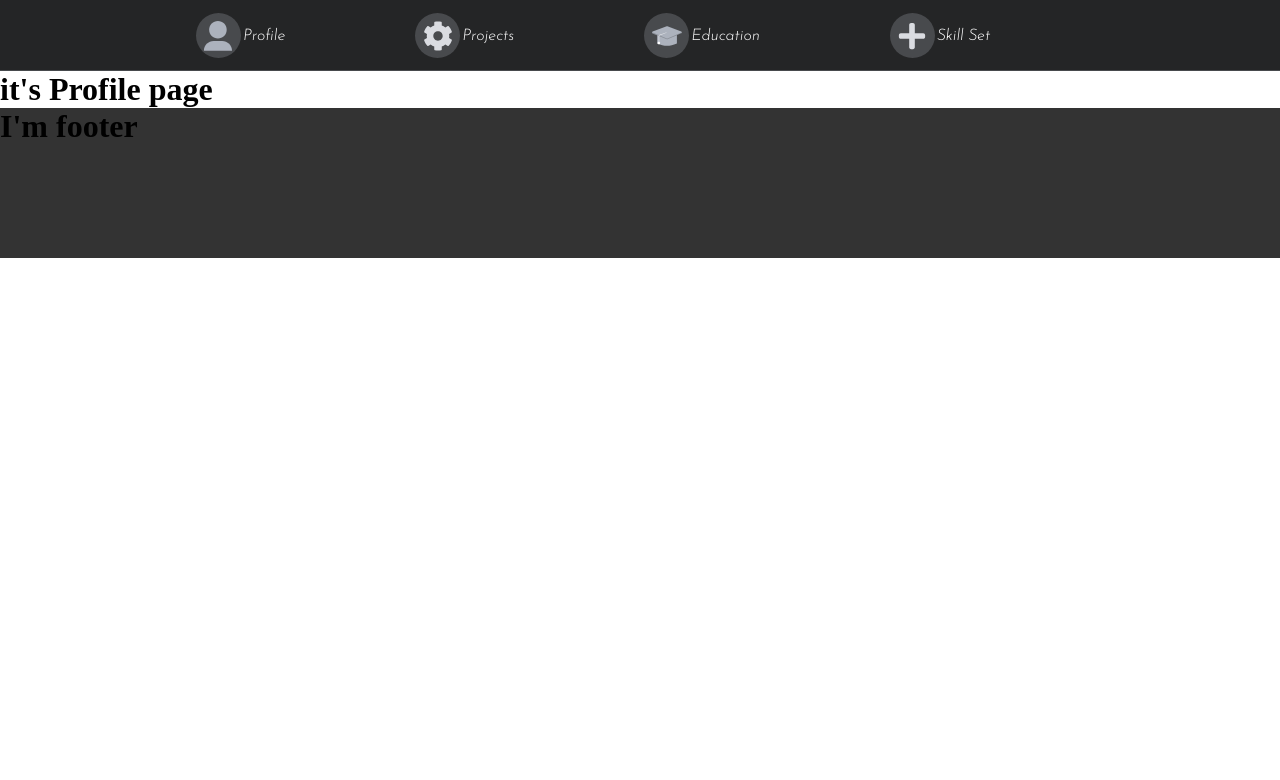
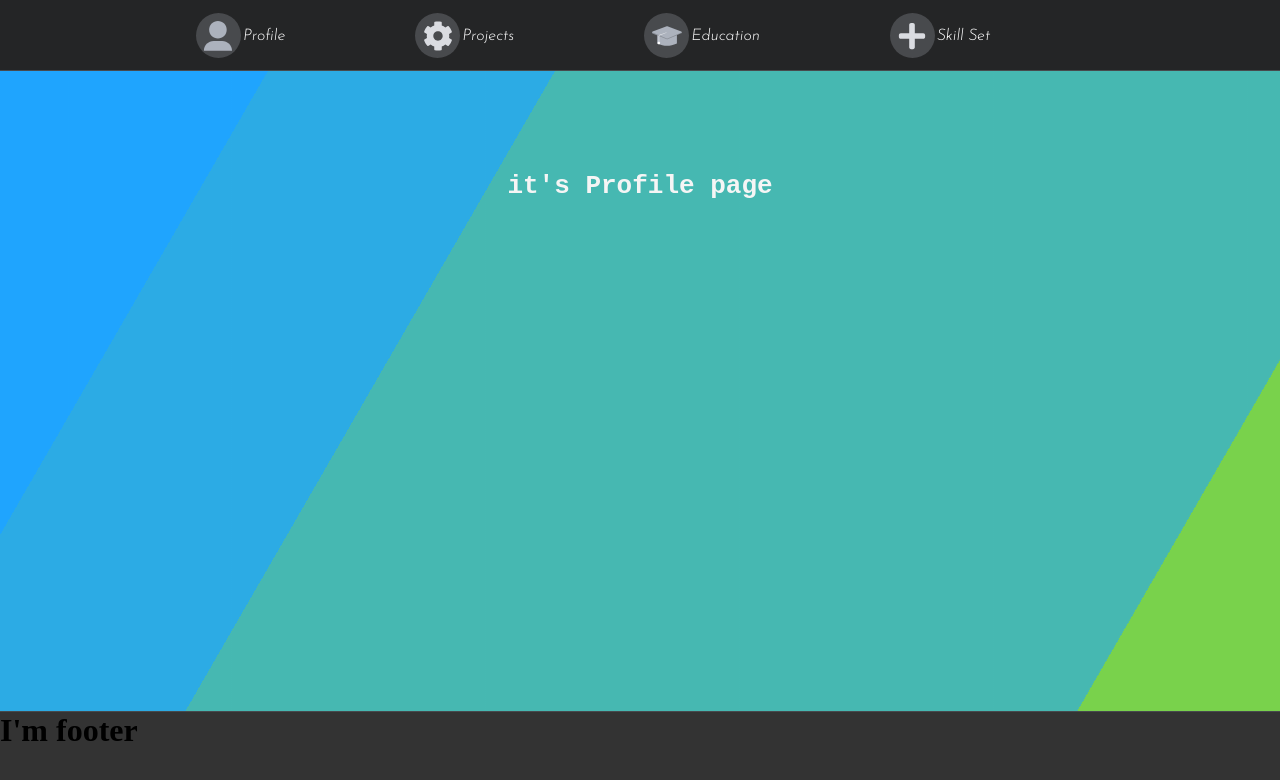
Before and after one commit to TarikDorhmi01/portfolio, a React (Create React App) app: page / in a window 1280 px wide. Shown: the top 780 px of the page. Built offline with nearby package versions, Linux system fonts and the light colour scheme.

Commit message:
background color of pages set

```diff
--- a/src/App.css
+++ b/src/App.css
@@ -8,5 +8,5 @@
   --bg-footer: #333333;
   --bg-purple: #8a2be2;
   --bg-orange: #ffa500;
-  --bg-profile: linear-gradient(var(--bg), var(--bg-footer));
+  --bg-profile: #575a89;
 }
--- a/src/Components/Footer/Footer.css
+++ b/src/Components/Footer/Footer.css
@@ -1,4 +1,5 @@
 .Footer {
   background-color: var(--bg-footer);
   height: 150px;
+  border-top: var(--border);
 }
--- a/src/Components/Navbar/NavItem.css
+++ b/src/Components/Navbar/NavItem.css
@@ -35,7 +35,7 @@
 }
 @media (max-width: 900px) {
   .nav-item {
-    margin: 0.7rem 3rem 1rem 1rem;
+    margin: 0.7rem 4rem 1rem 1rem;
     flex-direction: row;
   }
   .Description span {
--- a/src/Pages/Education/Education.css
+++ b/src/Pages/Education/Education.css
@@ -0,0 +1,25 @@
+.Education {
+  height: 80vh;
+  background: linear-gradient(-45deg, #ee7752, var(--bg-orange), #e73c7e);
+  background-size: 400% 400%;
+  animation: gradient 15s ease infinite;
+  margin: 0;
+  padding: 0;
+  justify-content: center;
+  display: flex;
+}
+@keyframes gradient {
+  0% {
+    background-position: 0% 50%;
+  }
+  50% {
+    background-position: 100% 50%;
+  }
+  100% {
+    background-position: 0% 50%;
+  }
+}
+.Education h1 {
+  margin: 100px;
+  color: #f5f5f5;
+}
--- a/src/Pages/Education/Education.js
+++ b/src/Pages/Education/Education.js
@@ -4,10 +4,13 @@ import Footer from '../../Components/Footer/Footer'
 
 function Education() {
     return (
-        <div>
+        <>
+        <div className="Education">
            <h1>it's Education page</h1>
-           <Footer></Footer>
+
         </div>
+        <Footer></Footer>
+        </>
     )
 }
 
--- a/src/Pages/Profile/Profile.css
+++ b/src/Pages/Profile/Profile.css
@@ -0,0 +1,39 @@
+.Profile {
+  height: 80vh;
+  margin: 0;
+  justify-content: center;
+  display: flex;
+}
+.bg {
+  animation: slide 3s ease-in-out infinite alternate;
+  background-image: linear-gradient(-60deg, #6c3 50%, #09f 50%);
+  bottom: 0;
+  left: -50%;
+  opacity: 0.5;
+  position: fixed;
+  right: -50%;
+  top: 0;
+  z-index: -1;
+}
+
+.bg2 {
+  animation-direction: alternate-reverse;
+  animation-duration: 4s;
+}
+
+.bg3 {
+  animation-duration: 5s;
+}
+@keyframes slide {
+  0% {
+    transform: translateX(-25%);
+  }
+  100% {
+    transform: translateX(25%);
+  }
+}
+.Profile h1 {
+  font-family: monospace;
+  margin: 100px;
+  color: #f5f5f5;
+}
--- a/src/Pages/Profile/Profile.js
+++ b/src/Pages/Profile/Profile.js
@@ -1,13 +1,19 @@
-import React from 'react'
+import React  from 'react'
 import './Profile.css'
 import Footer from '../../Components/Footer/Footer'
 
 function Profile() {
     return (
-        <div>
-            <h1>it's Profile page</h1>
+        <>
+            <div class="bg">    </div>
+            <div class="bg bg2"></div>
+            <div class="bg bg3"></div>
+            <div className="Profile">
+                <h1>it's Profile page</h1>
+            </div>
+
             <Footer />
-        </div>
+        </>
     )
 }
 
--- a/src/Pages/Projects/Projects.css
+++ b/src/Pages/Projects/Projects.css
@@ -0,0 +1,12 @@
+.Projects {
+  height: 80vh;
+  background: linear-gradient(to right, var(--bg-purple), #a41648, #800000);
+  margin: 0;
+  padding: 0;
+  justify-content: center;
+  display: flex;
+}
+.Projects h1 {
+  margin: 100px;
+  color: #f5f5f5;
+}
--- a/src/Pages/Projects/Projects.js
+++ b/src/Pages/Projects/Projects.js
@@ -4,10 +4,13 @@ import './Projects.css'
 
 function Projects() {
     return (
-        <div>
+        <>
+        <div className="Projects">
             <h1>it's Projects page</h1>
-            <Footer />
+
         </div>
+        <Footer />
+        </>
     )
 }
 
--- a/src/Pages/Skillset/Skillset.css
+++ b/src/Pages/Skillset/Skillset.css
@@ -0,0 +1,25 @@
+.Skillset {
+  height: 80vh;
+  background: linear-gradient(45deg, #23a6d5, #006994, #23d5ab);
+  animation: gradient 15s ease infinite;
+  background-size: 400% 400%;
+  margin: 0;
+  padding: 0;
+  justify-content: center;
+  display: flex;
+}
+@keyframes gradient {
+  0% {
+    background-position: 0% 50%;
+  }
+  50% {
+    background-position: 100% 50%;
+  }
+  100% {
+    background-position: 0% 50%;
+  }
+}
+.Skillset h1 {
+  margin: 100px;
+  color: black;
+}
--- a/src/Pages/Skillset/Skillset.js
+++ b/src/Pages/Skillset/Skillset.js
@@ -4,10 +4,13 @@ import './Skillset.css'
 
 function Skillset() {
     return (
-        <div>
+        <>
+        <div className="Skillset">
             <h1>it's skillset page</h1>
-            <Footer></Footer>
+
         </div>
+        <Footer></Footer>
+        </>
     )
 }
 
```
Also changed, not shown: 1 other file (tests, documents, lock files or other folders).
